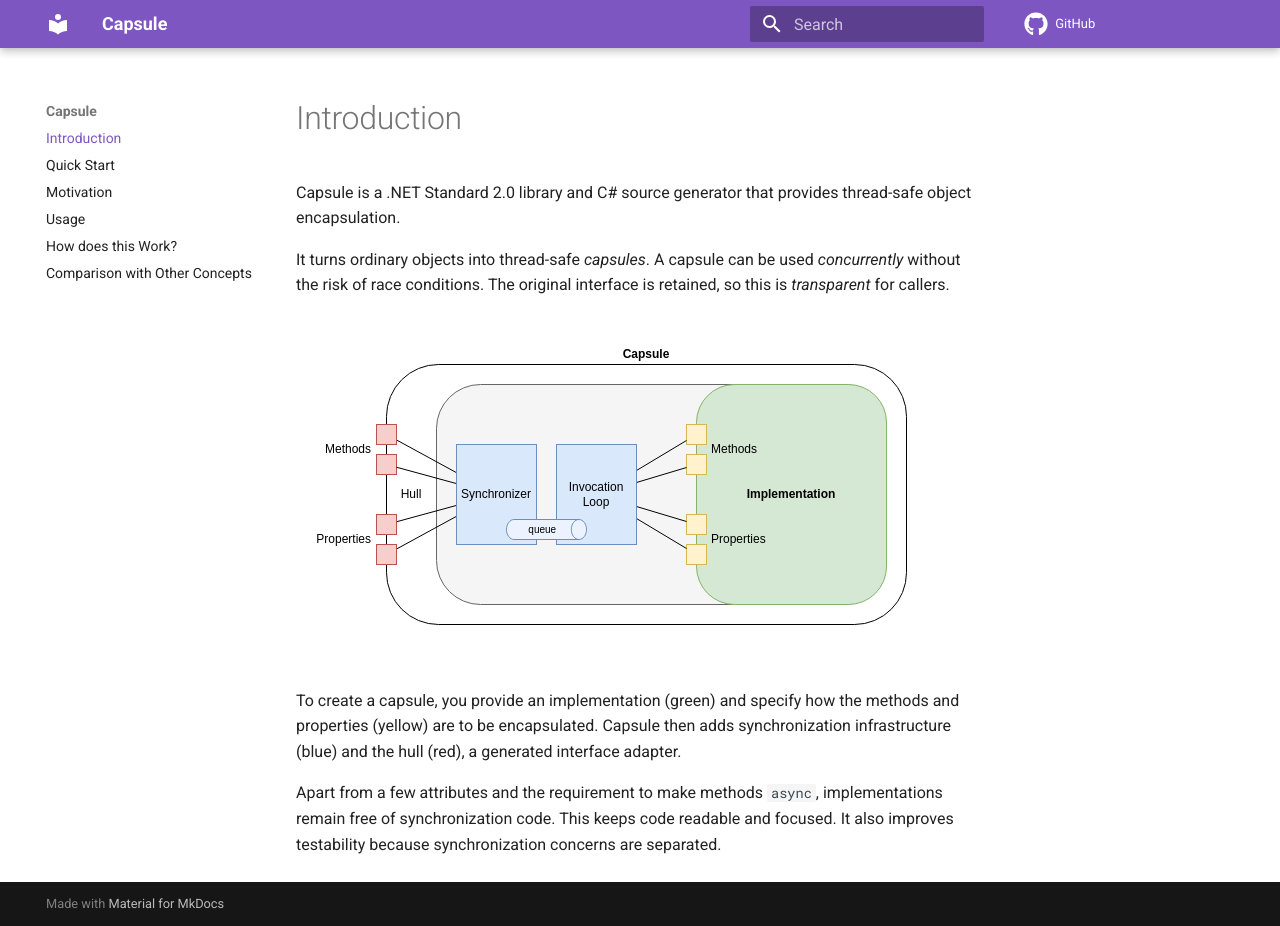
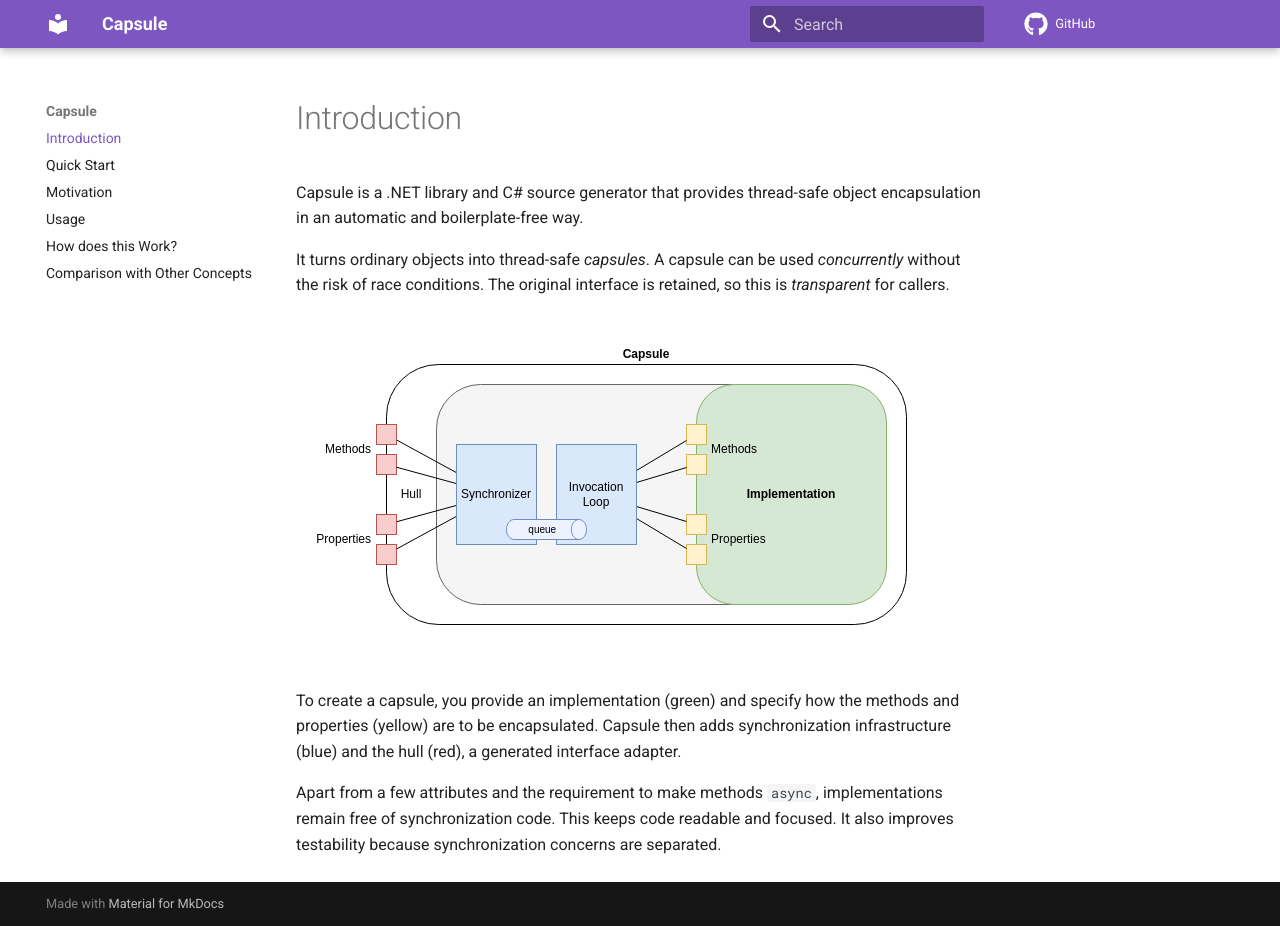
Before and after one commit to thedmi/capsule, an MkDocs documentation site: the page built from docs/docs/index.md, in a window 1280 px wide and 926 px high. Built offline with MkDocs 1.6.1 and Material for MkDocs 9.7.7, drawn with Linux system fonts in a browser that asks for light colours; comment, search, counter and statistics services are not loaded.

```diff
--- a/docs/docs/index.md
+++ b/docs/docs/index.md
@@ -1,7 +1,7 @@
 
 # Introduction
 
-Capsule is a .NET Standard 2.0 library and C# source generator that provides thread-safe object encapsulation.
+Capsule is a .NET library and C# source generator that provides thread-safe object encapsulation in an automatic and boilerplate-free way.
 
 It turns ordinary objects into thread-safe *capsules*. A capsule can be used *concurrently* without the risk of race conditions. The original interface is retained, so this is *transparent* for callers.
 
```
Also changed, not shown: docs/docs/30_usage.md (+8 -1 lines), README.md.
